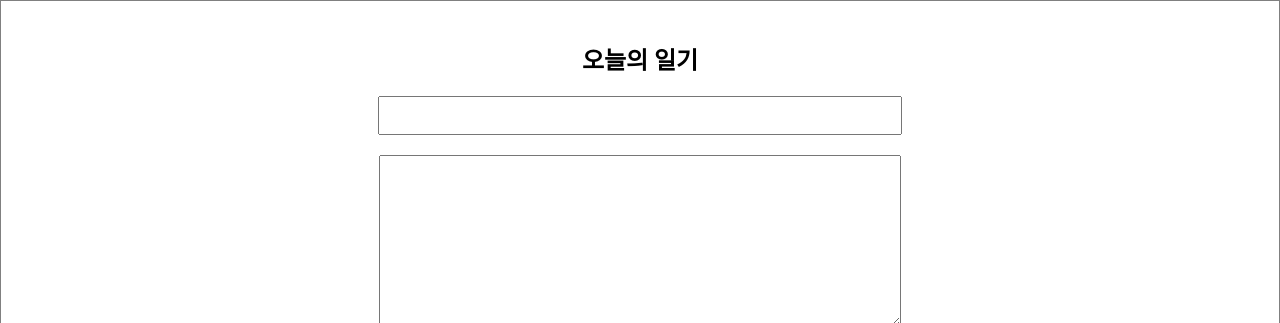
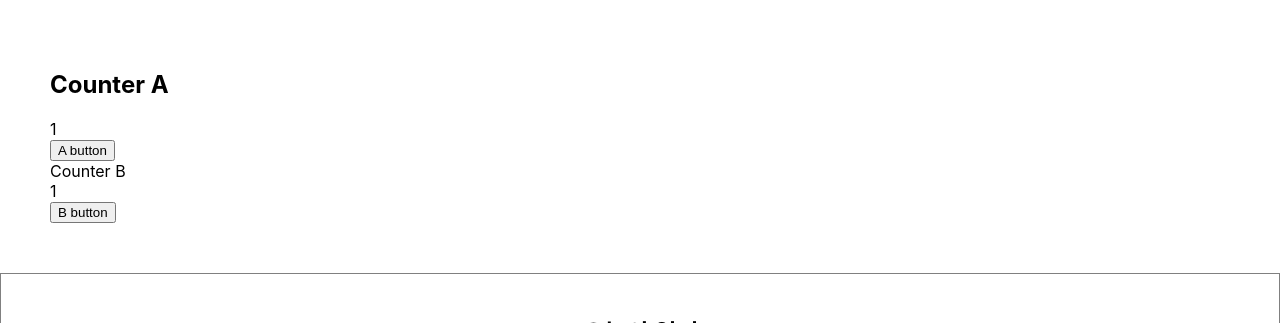
Before and after one commit to kyungseob7/simpleDiary, a React (Create React App) app: page / in a window 1280 px wide. Shown: the top 323 px of the page. Built offline with nearby package versions, Linux system fonts and the light colour scheme; no server answers.

Commit message:
[✨ feat] React.memo, areEqual 로 리렌더링 방지 기능

```diff
--- a/src/App.js
+++ b/src/App.js
@@ -2,6 +2,7 @@
 import "./App.css";
 import DiaryEditor from "./DiaryEditor";
 import DiaryList from "./DiaryList";
+import OptimizeTest from "./OptimizeTest";
 
 //https://jsonplaceholder.typicode.com/comments
 
@@ -62,8 +63,6 @@
   };
 
   const getDiaryAnalysis = useMemo(() => {
-    console.log("일기분석시작");
-
     const goodCount = data.filter((it) => it.emotion >= 3).length;
     const badCount = data.length - goodCount;
     const goodRatio = (goodCount / data.length) * 100;
@@ -75,6 +74,7 @@
   return (
     <div className="App">
       {/* <Lifecycle /> */}
+      <OptimizeTest />
       <DiaryEditor onCreate={onCreate} />
       <div>전체 일기 : {data.length}</div>
       <div>기분 좋은 일기 개수 : {goodCount} </div>
--- /dev/null
+++ b/src/OptimizeTest.js
@@ -0,0 +1,56 @@
+import React, { useState, useEffect } from "react";
+
+const CounterA = React.memo(({ count }) => {
+  useEffect(() => {
+    console.log(`CounterA Update - count : ${count}`);
+  });
+
+  return <div>{count}</div>;
+});
+
+const CounterB = ({ obj }) => {
+  useEffect(() => {
+    console.log(`CounterA Update - count : ${obj.count}`);
+  });
+  return <div>{obj.count}</div>;
+};
+
+const areEqual = (prevProps, nextProps) => {
+  // if (prevProps.obj.count === nextProps.obj.count) {
+  //   return true;
+  // }
+  // return false;
+  return prevProps.obj.count === nextProps.obj.count;
+};
+
+const MemoizedCounterB = React.memo(CounterB, areEqual);
+
+const OptimizeTest = () => {
+  const [count, setCount] = useState(1);
+  const [obj, setObj] = useState({
+    count: 1,
+  });
+
+  return (
+    <div style={{ padding: 50 }}>
+      <div>
+        <h2>Counter A</h2>
+        <CounterA count={count} />
+        <button onClick={() => setCount(count)}>A button</button>
+      </div>
+      <div>Counter B</div>
+      <MemoizedCounterB obj={obj} />
+      <button
+        onClick={() =>
+          setObj({
+            count: obj.count,
+          })
+        }
+      >
+        B button
+      </button>
+    </div>
+  );
+};
+
+export default OptimizeTest;
```
